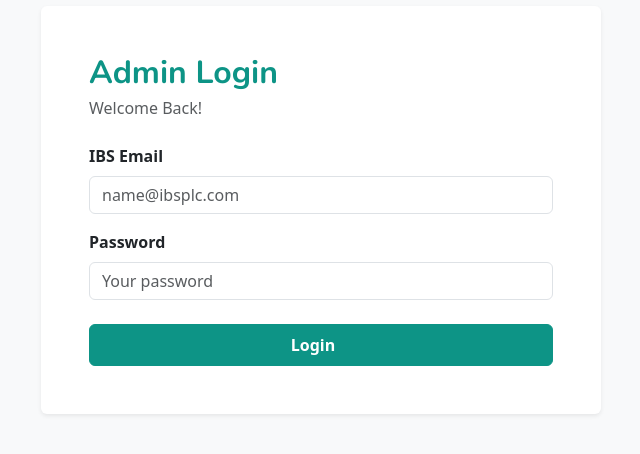
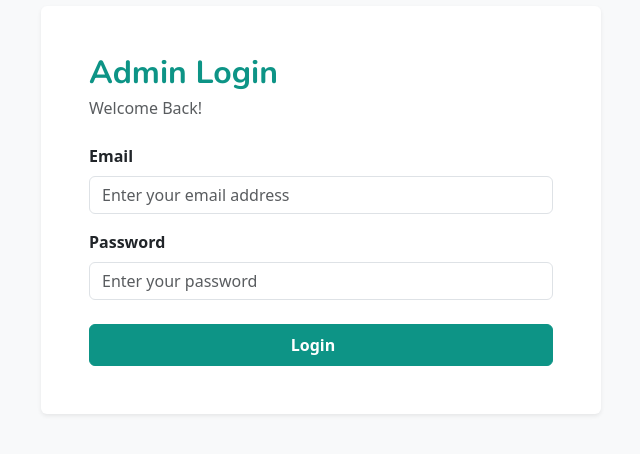
Before and after one commit to roja-cherry/innovator_quiz, a React (Vite) app: page /admin-login in a window 1280 px wide. Shown: the part 150-604 px from the top of the page, without its empty margins (319-959 px from the left). Built offline with nearby package versions, Linux system fonts and the light colour scheme.

Commit message:
placeholder and label changed in login

```diff
--- a/src/components/auth/Login.jsx
+++ b/src/components/auth/Login.jsx
@@ -71,13 +71,13 @@ export const Login = () => {
             <form onSubmit={handleSubmit}>
               <div className="mb-3">
                 <label htmlFor="email" className="form-label">
-                  IBS Email
+                  Email
                 </label>
                 <input
                   type="email"
                   className="form-control"
                   id="email"
-                  placeholder="name@ibsplc.com"
+                  placeholder="Enter your email address"
                   value={email}
                   onChange={(e) => setEmail(e.target.value)}
                   required
@@ -94,7 +94,7 @@ export const Login = () => {
                   type="password"
                   className="form-control"
                   id="password"
-                  placeholder="Your password"
+                  placeholder="Enter your password"
                   value={password}
                   onChange={(e) => setPassword(e.target.value)}
                   required
--- a/src/pages/user/QuizLogin.jsx
+++ b/src/pages/user/QuizLogin.jsx
@@ -137,13 +137,13 @@ export const QuizLogin = () => {
             <form onSubmit={handleSubmit}>
               <div className="mb-3">
                 <label htmlFor="email" className="form-label">
-                  IBS Email
+                  Email
                 </label>
                 <input
                   type="email"
                   className="form-control"
                   id="email"
-                  placeholder="name@ibsplc.com"
+                  placeholder="Enter your email address"
                   value={email}
                   onChange={(e) => setEmail(e.target.value)}
                   required
@@ -161,7 +161,7 @@ export const QuizLogin = () => {
                   type="text"
                   className="form-control"
                   id="username"
-                  placeholder="Your username"
+                  placeholder="Enter your username"
                   value={username}
                   onChange={(e) => setUsername(e.target.value)}
                   required
```
